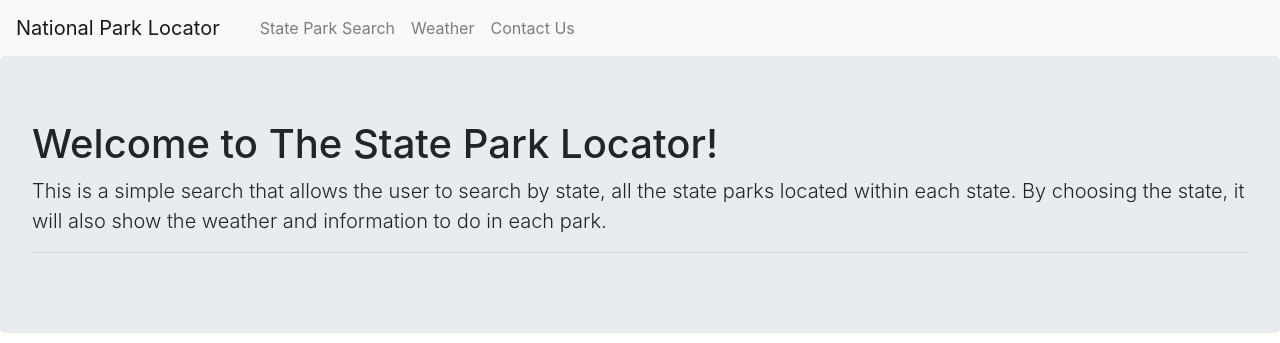
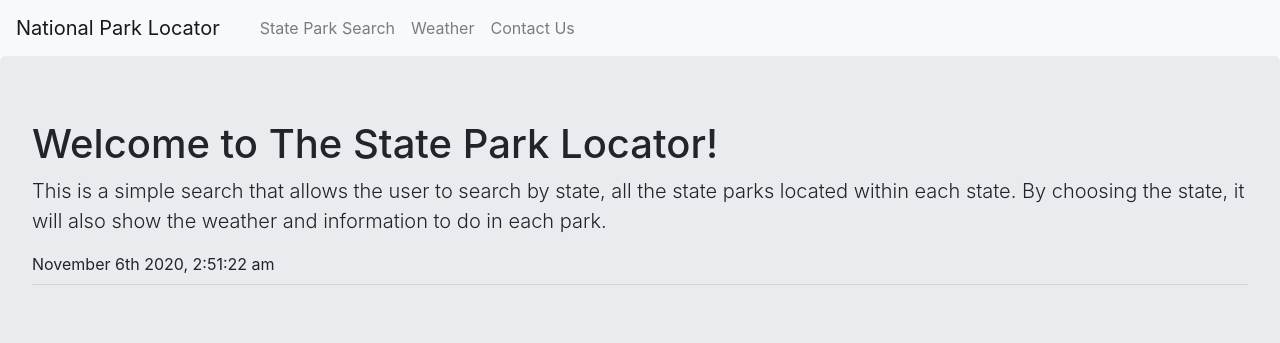
Before and after one commit to TylerSilverman/NationalParkLocator, a plain HTML site: page index.html in a window 1280 px wide. Shown: the top 343 px of the page. Drawn offline with nearby package versions, Linux system fonts and the light colour scheme.

Commit message:
added time and date

```diff
--- a/index.html
+++ b/index.html
@@ -26,6 +26,7 @@
   <div class="jumbotron">
       <h1 class="display-5">Welcome to The State Park Locator!</h1>
       <p class="lead">This is a simple search that allows the user to search by state, all the state parks located within each state. By choosing the state, it will also show the weather and information to do in each park.</p>
+      <div id="date"></div>
       <hr class="my-2">
       <p></p>
       <!-- <a class="btn btn-primary btn-lg" href="#" role="button">Learn more</a> -->
--- a/script.js
+++ b/script.js
@@ -1,4 +1,9 @@
 $(document).ready(function(){
+
+    var timeNow = moment().format('MMMM Do YYYY, h:mm:ss a');
+        $("#date").text(timeNow);
+
+    var timeNow = moment().hour();
 
     // Global variables for the API keys that will be used in different AJAX calls.
     var APIWeatherKey = "b7ca59da7f0fc823f65b65547e3d223e";
```
